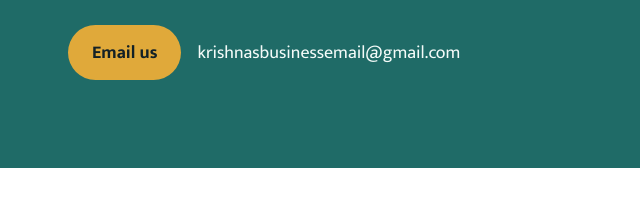
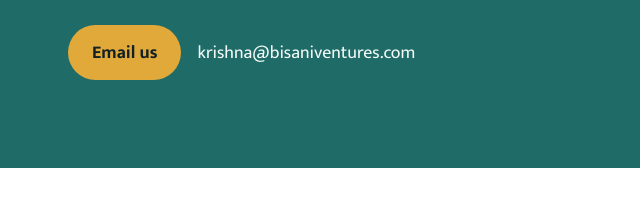
Before and after one commit to kbisani/bisaniventures, a plain HTML site: page index.html in a window 1280 px wide. Shown: the part 2375-2572 px from the top of the page, 0-640 px from the left. Drawn offline with Linux system fonts and the light colour scheme.

Commit message:
Contact: krishna@bisaniventures.com
Co-Authored-By: Claude Opus 5.5 <noreply@anthropic.com>

```diff
--- a/index.html
+++ b/index.html
@@ -188,7 +188,7 @@
   <div class="wrap">
     <h2>Have a question or an idea?</h2>
     <p>We’d love to hear from you, whether it’s about Dosawalla or something you want to build.</p>
-    <a class="button" href="mailto:krishnasbusinessemail@gmail.com">Email us</a><span class="address">krishnasbusinessemail@gmail.com</span>
+    <a class="button" href="mailto:krishna@bisaniventures.com">Email us</a><span class="address">krishna@bisaniventures.com</span>
   </div>
 </section>
 
```
